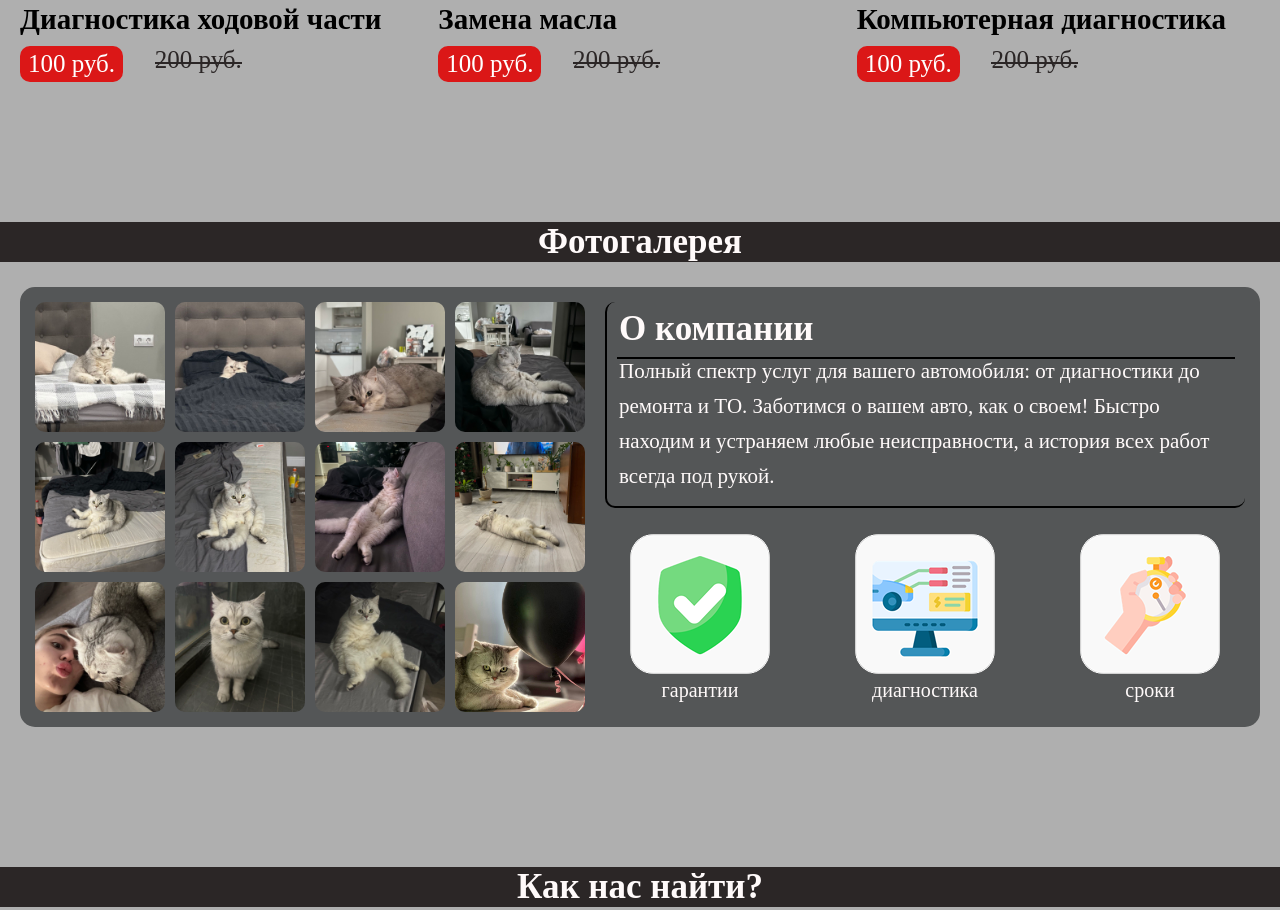
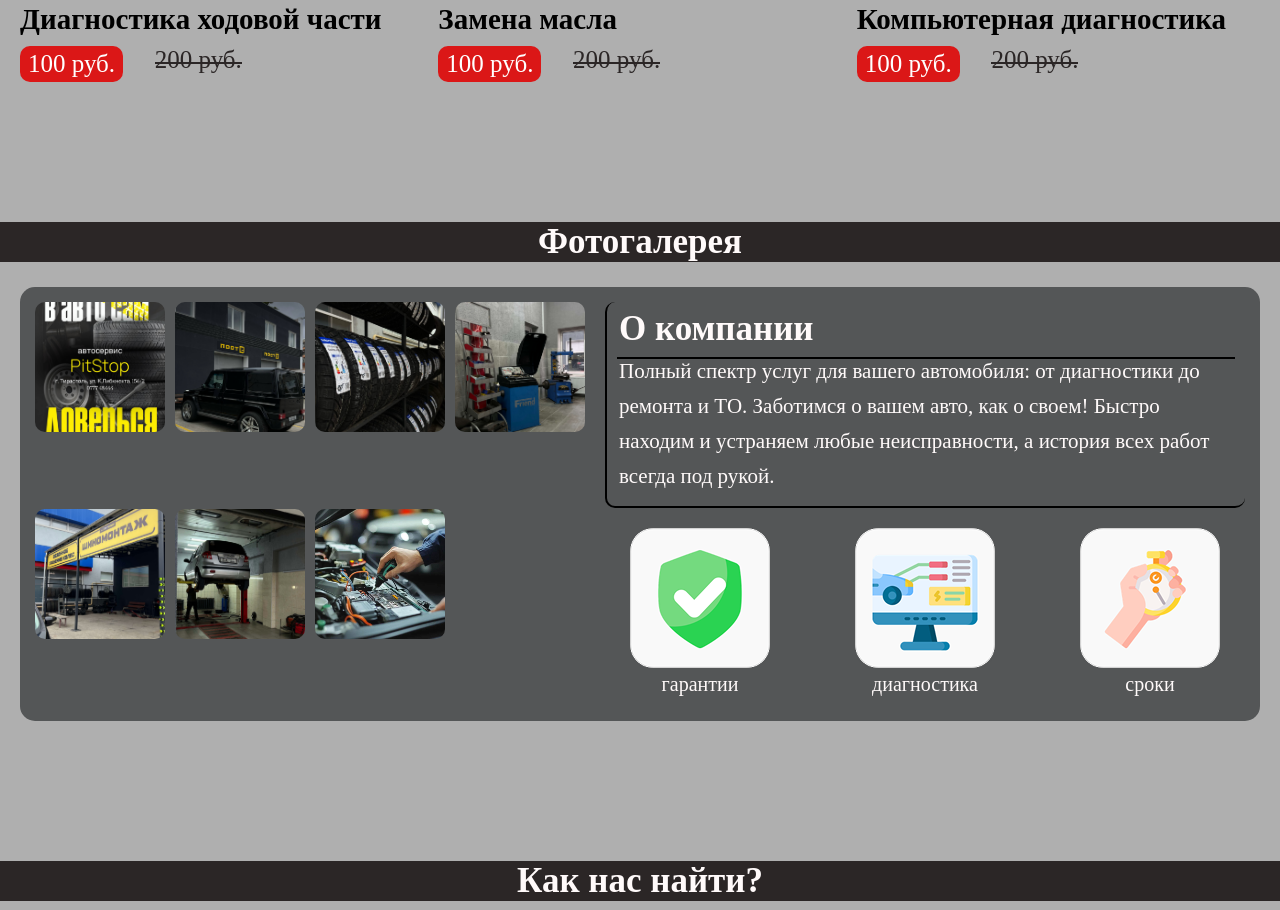
Before and after one commit to NikitaGlitsos/Pitstop, a plain HTML site: page index.html in a window 1280 px wide. Shown: the part 2006-2916 px from the top of the page. Drawn offline with Linux system fonts and the light colour scheme; a web font is replaced by a local one.

Commit message:
gootoovoo

```diff
--- a/gg.js/index.js
+++ b/gg.js/index.js
@@ -1,5 +1,5 @@
 import { checkBlocks } from './show-titles.js'
-import { nextSlide, updateIndicators } from './scroler.js'
+import { nextSlide } from './scroler.js'
 
 const footerButton = document.querySelector('.footer-button');
 const footerNumber = document.querySelector('.footer-number')
@@ -41,9 +41,6 @@ window.addEventListener('scroll', function() {
     }
 });
 
-setInterval(nextSlide, 4000);
-
-
 const header = document.querySelector('.header-img');
 const slogan = document.querySelector('.slogan')
 
--- a/gg.js/scroler.js
+++ b/gg.js/scroler.js
@@ -4,7 +4,7 @@ const slideWidth = slides[0].offsetWidth;
 const indicators = Array.from(document.querySelectorAll('.slider-indicator')); // Получаем все индикаторы
 let currentSlide = 0;
 
-export function updateIndicators() {
+function updateIndicators() {
     indicators.forEach((indicator, index) => {
         if (index === currentSlide) {
             indicator.classList.add('active');
@@ -22,3 +22,5 @@ export function nextSlide() {
     slider.scrollLeft = currentSlide * slideWidth;
     updateIndicators();
 }
+
+setInterval(nextSlide, 4000);
--- a/index.html
+++ b/index.html
@@ -165,10 +165,7 @@
                     <div class="stok-img-container">
                         <img class="stok-img" loading="lazy" src="./images/масло.png">
                         <ul class="stok-img-list">
-                            <li class="stok-img-list-text">Считывание кодов ошибок систем управления</li>
-                            <li class="stok-img-list-text">Считывание параметров электронных систем управления ДВС и их анализ на отклонение от норм</li>
-                            <li class="stok-img-list-text">Осмотр дроссельной заслонки на предмет загрязнения</li>
-                            <li class="stok-img-list-text">Осмотр подкапотного пространства</li>
+                            <li class="stok-img-list-text">При покупке от 4 литров масла у нас в магазине</li>
                         </ul>
                     </div>
                     <div class="stok-info">
@@ -183,7 +180,10 @@
                     <div class="stok-img-container">
                         <img class="stok-img" loading="lazy" src="./images/диагностика.png">
                         <ul class="stok-img-list">
-                            <li class="stok-img-list-text">При покупке от 4 литров масла у нас в магазине</li>
+                            <li class="stok-img-list-text">Считывание кодов ошибок систем управления</li>
+                            <li class="stok-img-list-text">Считывание параметров электронных систем управления ДВС и их анализ на отклонение от норм</li>
+                            <li class="stok-img-list-text">Осмотр дроссельной заслонки на предмет загрязнения</li>
+                            <li class="stok-img-list-text">Осмотр подкапотного пространства</li>
                         </ul>
                     </div>
                     <div class="stok-info">
@@ -201,41 +201,27 @@
             <div class="foto-and-info-block">
                 <ul class="foto-list">
                     <li class="foto-list-item">
-                        <img class="foto-img" src="./images/роки1.jpg">
+                        <img class="foto-img" src="./newImges/афиша.JPG">
                     </li>
                     <li class="foto-list-item">
-                        <img class="foto-img" src="./images/роки2.jpg">
+                        <img class="foto-img" src="./newImges/гелик.JPEG">
                     </li>
                     <li class="foto-list-item">
-                        <img class="foto-img" src="./images/роки3.jpg">
+                        <img class="foto-img" src="./newImges/колёса.JPG">
                     </li>
                     <li class="foto-list-item">
-                        <img class="foto-img" src="./images/роки4.jpg">
+                        <img class="foto-img" src="./newImges/внутри-3.jpg">
                     </li>
                     <li class="foto-list-item">
-                        <img class="foto-img" src="./images/роки5.jpg">
+                        <img class="foto-img" src="./newImges/шиномонтаж.jpg">
                     </li>
                     <li class="foto-list-item">
-                        <img class="foto-img" src="./images/роки6.jpg">
+                        <img class="foto-img" src="./newImges/машина.JPG">
                     </li>
                     <li class="foto-list-item">
-                        <img class="foto-img" src="./images/роки7.jpg">
+                        <img class="foto-img" src="./newImges/ремонт.JPG">
                     </li>
-                    <li class="foto-list-item">
-                        <img class="foto-img" src="./images/роки8.jpg">
-                    </li>
-                    <li class="foto-list-item">
-                        <img class="foto-img" src="./images/роки9.jpg">
-                    </li>
-                    <li class="foto-list-item">
-                        <img class="foto-img" src="./images/роки10.jpg">
-                    </li>
-                    <li class="foto-list-item">
-                        <img class="foto-img" src="./images/роки11.jpg">
-                    </li>
-                    <li class="foto-list-item">
-                        <img class="foto-img" src="./images/роки12.jpg">
-                    </li>
+
                 </ul>
                 <div class="modal" id="imageModal">
                     <span class="left">❰</span>
--- a/styles/footer/footer-@media/media.css
+++ b/styles/footer/footer-@media/media.css
@@ -29,6 +29,12 @@
     }
     .footer-number {
         align-self: start;
+    }
+    .footer-number-block {
+        align-items: start;
+    }
+    .call-block {
+        gap: 30px;
     }
 }
 
--- a/styles/mainn/main-foto-section.css
+++ b/styles/mainn/main-foto-section.css
@@ -28,6 +28,8 @@
 .foto-img {
     display: block;
     width: 100%;
+    height: 100%;
+    position: relative;
     object-fit: cover;
     object-position: center;
     transition: 0.5s;
@@ -41,6 +43,7 @@
 .o-kompanii {
     display: flex;
     flex-direction: column;
+    gap: 20px;
     justify-content: space-between;
 }
 
```
Also changed, not shown: newImges/афиша.JPG (added), newImges/внутри-3.jpg (added), newImges/гелик.JPEG (added), newImges/диагностика.JPG (added), newImges/колёса.JPG (added), newImges/машина.JPG (added), newImges/ремонт.JPG (added), newImges/шиномонтаж.jpg (added), 1 other file.
